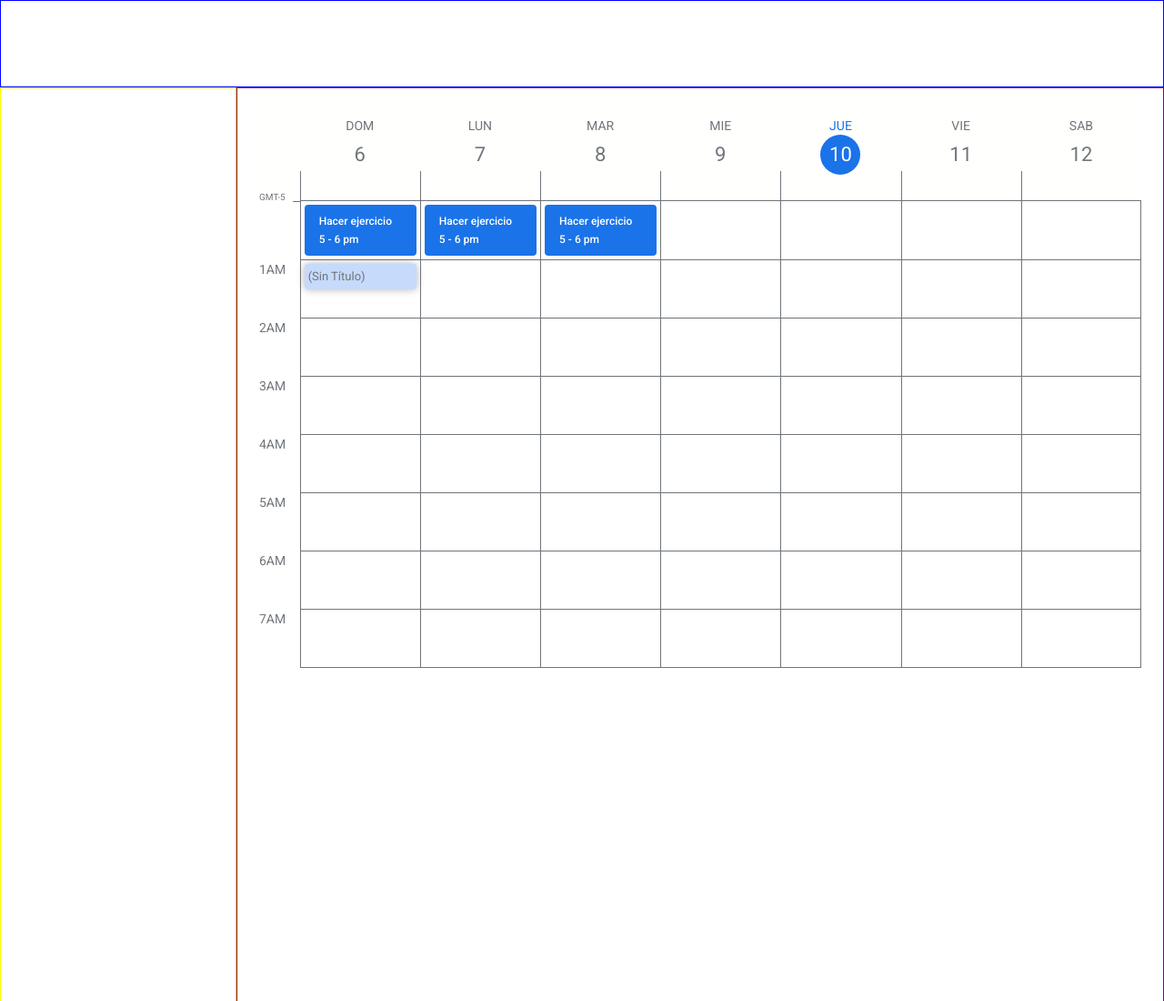
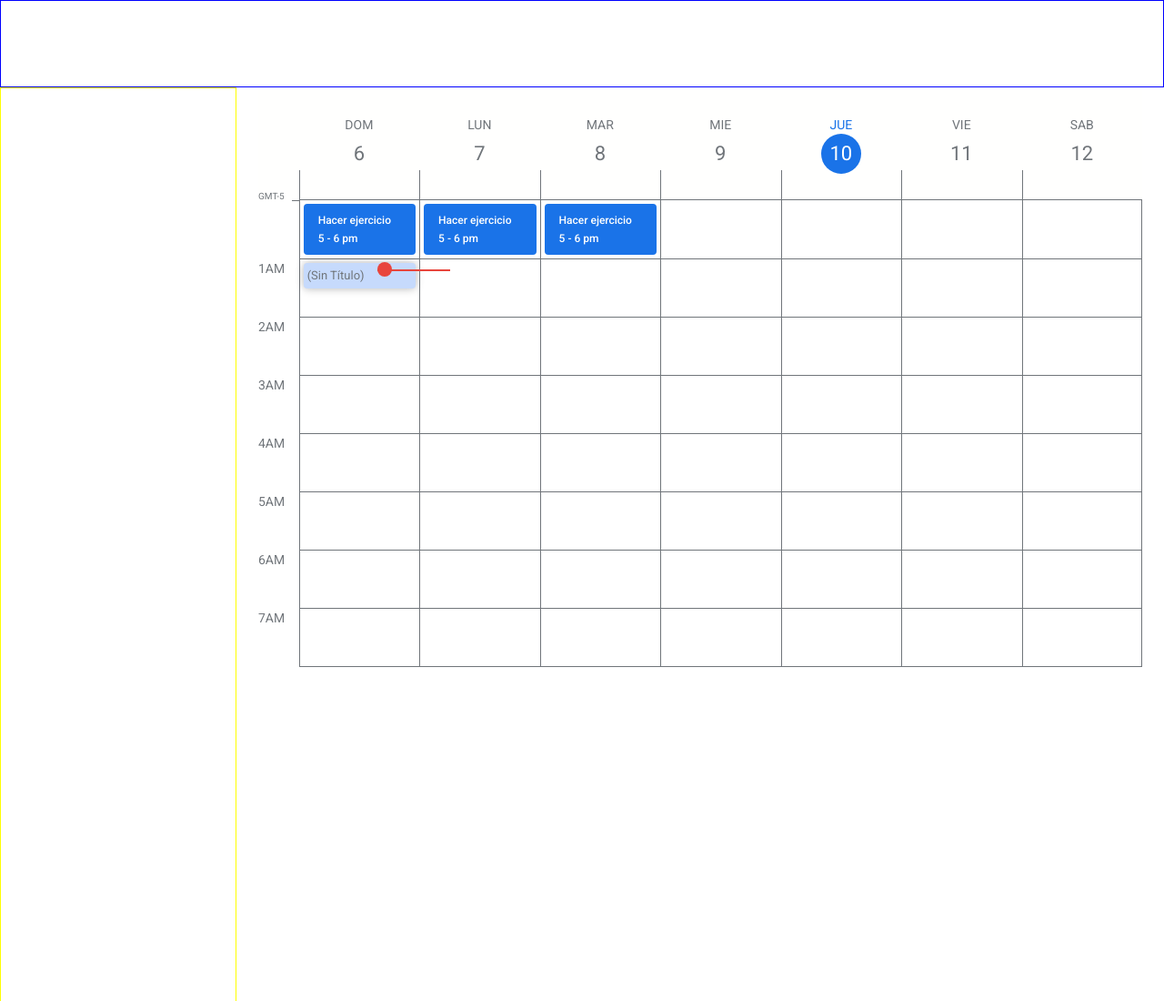
Before and after one commit to Armando101/google-calendar, a plain HTML site: page index.html in a window 1280 px wide. Shown: the top 1100 px of the page at 91% size. Drawn offline with Linux system fonts and the light colour scheme.

Commit message:
current day and time

```diff
--- a/css/calendar.css
+++ b/css/calendar.css
@@ -9,7 +9,8 @@
   --minBlockSize: 4rem;
   --maxBlockSize: auto;
   --minInlineSize: 5rem;
-  --maxInlineSize: 10rem;
+  --maxInlineSize: 1fr;
+  position: relative;
 }
 .calendar-week {
   display: grid;
--- /dev/null
+++ b/css/current-time.css
@@ -0,0 +1,18 @@
+.currentTime {
+  block-size: 2px;
+  background-color: var(--red10);
+  inline-size: 5rem;
+  position: absolute;
+  inset-inline-start: 155px;
+  inset-block-start: 200px;
+}
+
+.currentTime::before {
+  content: "";
+  display: block;
+  inline-size: 1rem;
+  block-size: 1rem;
+  border-radius: 50%;
+  background-color: var(--red10);
+  transform: translateY(-50%);
+}
--- a/css/index.css
+++ b/css/index.css
@@ -3,3 +3,4 @@
 @import "./page.css";
 @import "./calendar.css";
 @import "./timezone-cell.css";
+@import "./current-time.css";
--- a/css/page.css
+++ b/css/page.css
@@ -17,6 +17,5 @@
 }
 
 .page .calendar {
-  border: 1px solid purple;
   grid-area: calendar;
 }
--- a/index.html
+++ b/index.html
@@ -17,6 +17,7 @@
       <div class="header"></div>
       <div class="sidebar"></div>
       <main class="calendar">
+        <div class="currentTime"></div>
         <div class="calendar-week">
           <div class="timezoneCell">GMT-5</div>
           <h2 class="calendarDay">
```
